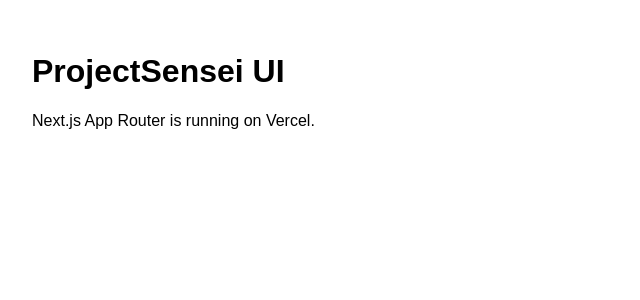
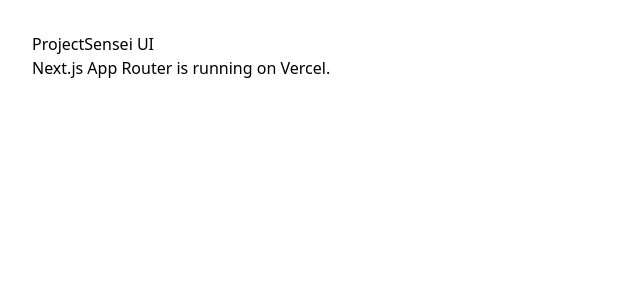
Before and after one commit to sageofninetale/projectsensei-frontend, a Next.js app: page / in a window 1280 px wide. Shown: the top 300 px of the page, without its empty margins (0-640 px from the left). Built offline with nearby package versions, Linux system fonts and the light colour scheme.

Commit message:
Add global styles with dark mode theme variables
Added Tailwind CSS directives and implemented light/dark theme support with CSS variables.

```diff
--- a/app/globals.css
+++ b/app/globals.css
@@ -1,8 +1,27 @@
-body {
-  margin: 0;
-  font-family: Arial, sans-serif;
+@tailwind base;
+@tailwind components;
+@tailwind utilities;
+
+/* Light & Dark theme background + text */
+:root {
+  --background: #ffffff;
+  --foreground: #000000;
 }
 
-main {
-  padding: 40px;
+@media (prefers-color-scheme: dark) {
+  :root {
+    --background: #000000;
+    --foreground: #ffffff;
+  }
 }
+
+body {
+  background-color: var(--background);
+  color: var(--foreground);
+  font-family: system-ui, sans-serif;
+}
+
+/* Extra smooth UI */
+* {
+  transition: background-color 0.3s ease, color 0.3s ease;
+}
```
